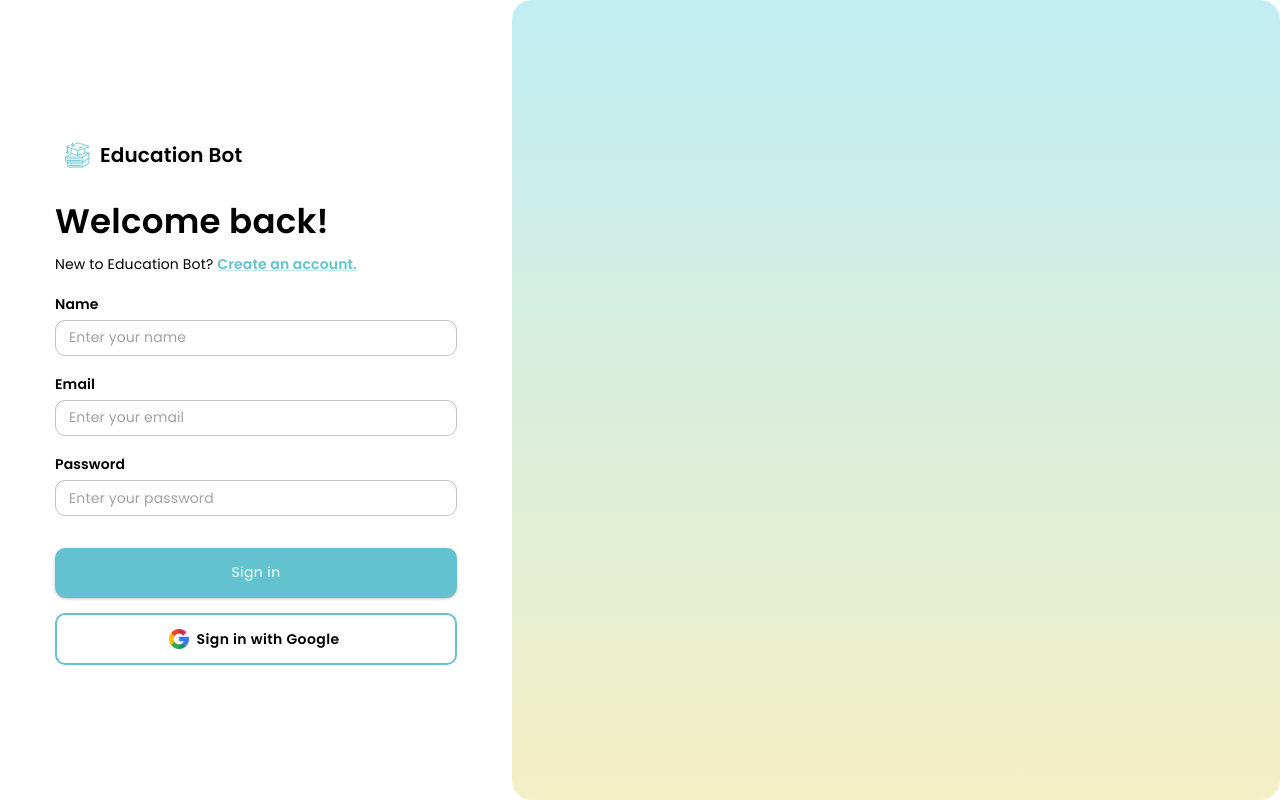
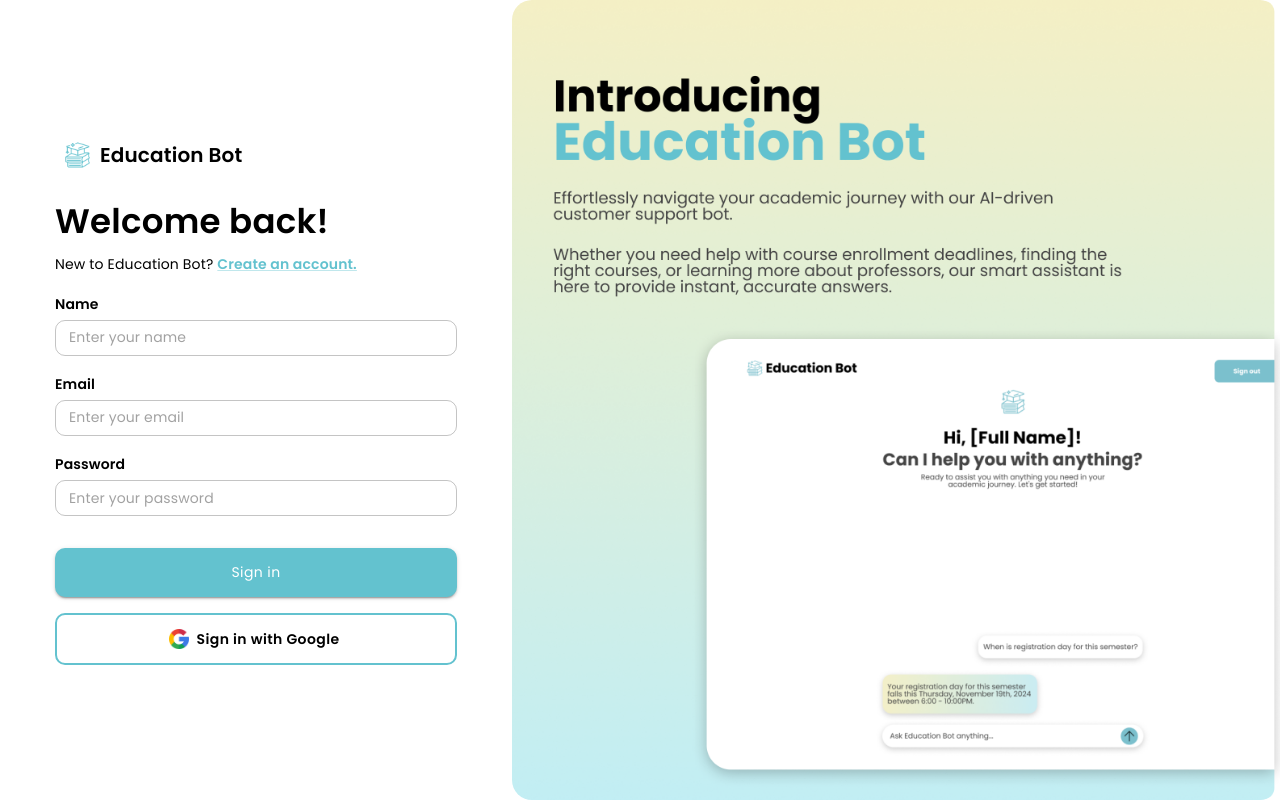
Before and after one commit to allyssapanganiban/customer-support-ai, a Next.js app: page / in a window 1280 px wide. Built offline with nearby package versions, Linux system fonts and the light colour scheme.

Commit message:
Updated About section of login page

```diff
--- a/app/components/Login.js
+++ b/app/components/Login.js
@@ -24,26 +24,14 @@ const Login = () => {
       >
         {/* Logo */}
         <Box display="flex" alignItems="center" marginBottom="25px">
-          <img
-            src="/assets/logo.png"
-            alt="Education Bot Logo"
-            style={{ height: 40 }}
-          />
-          <Typography
-            variant="h6"
-            component="div"
-            sx={{ fontWeight: "bold", color: "black", fontFamily: "Poppins" }}
-          >
+          <img src="/assets/logo.png" alt="Education Bot Logo" style={{ height: 40 }} />
+          <Typography variant="h6" component="div" sx={{fontWeight: 'bold', color: "black", fontFamily: "Poppins"}}>
           Education Bot
           </Typography>
         </Box>
 
         {/* Welcome Back */}
-        <Typography
-          variant="h4"
-          gutterBottom
-          sx={{ fontWeight: "bold", color: "black", fontFamily: "Poppins" }}
-        >
+        <Typography variant="h4" gutterBottom sx={{fontWeight: 'bold', color: "black", fontFamily: "Poppins"}}>
           Welcome back!
         </Typography>
 
@@ -56,15 +44,7 @@ const Login = () => {
         </Typography>
 
         {/* Name Input */}
-        <Typography
-          sx={{
-            lineHeight: "0px",
-            fontSize: "14px",
-            fontWeight: "bold",
-            color: "black",
-            fontFamily: "Poppins",
-          }}
-        >
+        <Typography sx={{lineHeight: '0px', fontSize: "14px", fontWeight: 'bold', color: "black", fontFamily: "Poppins"}}>
             Name
         </Typography>
         <TextField
@@ -75,11 +55,11 @@ const Login = () => {
           InputLabelProps={{
             sx: {
               fontFamily: "Poppins",
-            },
+            }
           }}
           InputProps={{
             sx: {
-              fontSize: "14px",
+                fontSize: '14px',
                 borderRadius: "10px",
                 fontFamily: "Poppins",
                 marginBottom: "20px",
@@ -91,15 +71,7 @@ const Login = () => {
         />
 
         {/* Email Input */}
-        <Typography
-          sx={{
-            lineHeight: "0px",
-            fontSize: "14px",
-            fontWeight: "bold",
-            color: "black",
-            fontFamily: "Poppins",
-          }}
-        >
+        <Typography sx={{lineHeight: '0px', fontSize: "14px", fontWeight: 'bold', color: "black", fontFamily: "Poppins"}}>
             Email
         </Typography>
         <TextField
@@ -111,11 +83,11 @@ const Login = () => {
             sx: {
                 fontSize: "14px",
                 fontFamily: "Poppins",
-            },
+            }
           }}
           InputProps={{
             sx: {
-              fontSize: "14px",
+                fontSize: '14px',
                 borderRadius: "10px",
                 fontFamily: "Poppins",
                 marginBottom: "20px",
@@ -127,15 +99,7 @@ const Login = () => {
         />
 
         {/* Password Input */}
-        <Typography
-          sx={{
-            lineHeight: "0px",
-            fontSize: "14px",
-            fontWeight: "bold",
-            color: "black",
-            fontFamily: "Poppins",
-          }}
-        >
+        <Typography sx={{lineHeight: '0px', fontSize: "14px", fontWeight: 'bold', color: "black", fontFamily: "Poppins"}}>
             Password
         </Typography>
         <TextField
@@ -147,11 +111,11 @@ const Login = () => {
           InputLabelProps={{
             sx: {
               fontFamily: "Poppins",
-            },
+            }
           }}
           InputProps={{
             sx: {
-              fontSize: "14px",
+                fontSize: '14px',
                 borderRadius: "10px",
                 fontFamily: "Poppins",
                 "& .MuiInputBase-input": {
@@ -167,8 +131,7 @@ const Login = () => {
           color="primary"
           fullWidth
           boxShadow="none"
-          sx={{
-            marginTop: 3,
+          sx={{ marginTop: 3,
             borderRadius: "10px",
             paddingY: 1.5,
             textTransform: "none",
@@ -202,32 +165,16 @@ const Login = () => {
                     borderWidth: "2px",
                 },
           }}
-          startIcon={
-            <img
-              src="/assets/google-icon.png"
-              alt="Google Icon"
-              style={{ height: 20 }}
-            />
-          }
+          startIcon={<img src="/assets/google-icon.png" alt="Google Icon" style={{ height: 20 }} />}
         >
           Sign in with Google
         </Button>
       </Box>
 
       {/* Right Side - Image/Gradient */}
-      <Box
-        width="60%"
-        height="100%"
-        sx={{
-          bgcolor: "linear-gradient(to bottom, #C1EDF3, #F4EFC5)",
-          background: "linear-gradient(to bottom, #C1EDF3, #F4EFC5)",
-          borderRadius: "20px",
-        }}
-      />
-    </Box>
-    /* <img
-        src="/assets/about.png"
-        alt="Description of image"
+        <img
+        src="/assets/about2.png"
+        alt="About section of Education Bot"
         style={{
           width: "60%",
           height: "100%",
@@ -235,7 +182,8 @@ const Login = () => {
           objectFit: "cover",
         }}
       />
-    </Box> */
+    </Box>
+
   );
 };
 
```
Lines whose indentation alone changed are shown as unchanged.
